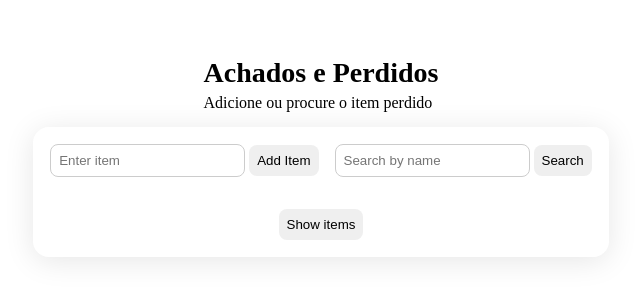
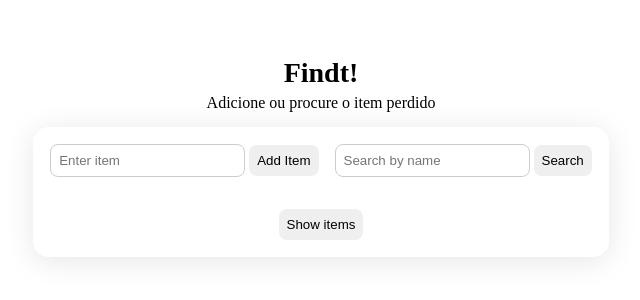
Before and after one commit to Findt-1/findt-frontend, a plain HTML site: page index.html in a window 1280 px wide. Shown: the part 242-542 px from the top of the page, without its empty margins (319-959 px from the left). Drawn offline with Linux system fonts and the light colour scheme.

Commit message:
refactor:  adicionar titulo correto

```diff
--- a/index.html
+++ b/index.html
@@ -1,7 +1,7 @@
 <!DOCTYPE html>
 <html>
 <head>
-    <title>Achados e Perdidos</title>
+    <title>Findt!</title>
 
     <link rel="stylesheet" href="./style/style.css">
     <link rel="stylesheet" href="./style/reset.css">
@@ -9,7 +9,7 @@
 </head>
 <body>
     <header>
-        <h1 class="title">Achados e Perdidos</h1>
+        <h1 class="title">Findt!</h1>
         <h2 class="subtitle">Adicione ou procure o item perdido</h2>
     </header>
     <main class="findt__main">
--- a/style/style.css
+++ b/style/style.css
@@ -55,6 +55,7 @@ body {
   font-size: 28px;
   font-weight: 700;
   margin-bottom: 8px;
+  text-align: center;
 }
 
 .subtitle {
```
Also changed, not shown: image-1.png (added).
